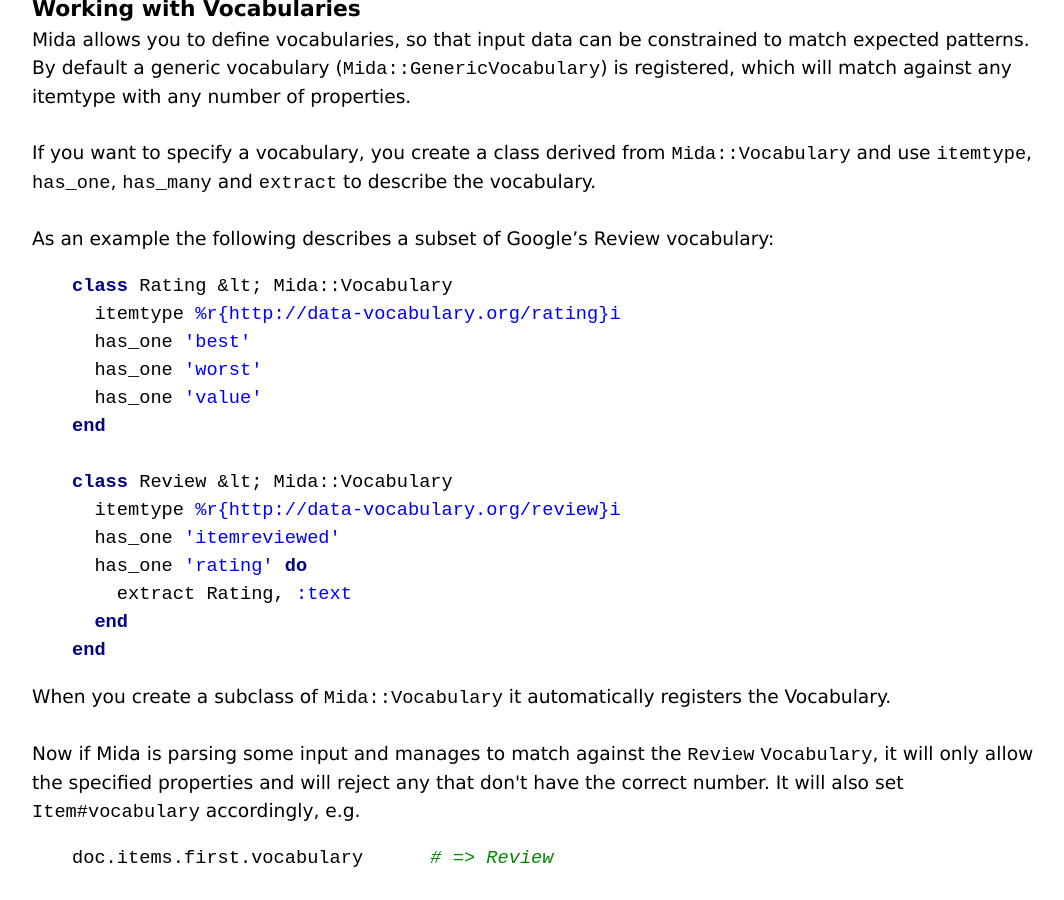
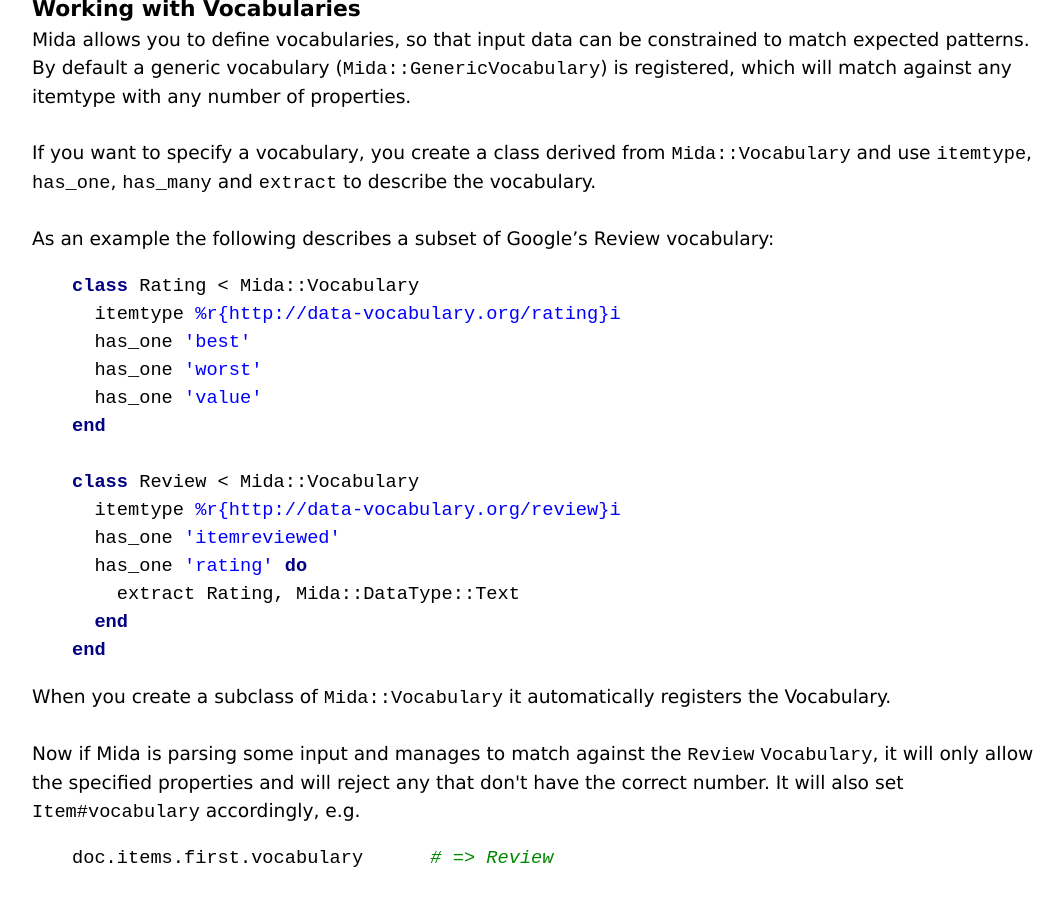
Before and after one commit to lawrencewoodman/mida, a Jekyll site: the page built from index.html, in a window 1280 px wide and 900 px high, scrolled down 1652 px. Shown: the whole window, without its empty margins (96-1160 px from the left). Built offline with Jekyll 4.4.1, drawn with Linux system fonts in a browser that asks for light colours; Markdown is read by kramdown in place of the engine named in the settings.

Commit message:
Use DataType::Text instead of :text

```diff
--- a/index.html
+++ b/index.html
@@ -93,18 +93,18 @@ to describe the vocabulary.<br />
 <br />
 As an example the following describes a subset of Google’s Review vocabulary:<br />
 {% highlight ruby %}
-class Rating &lt; Mida::Vocabulary
+class Rating < Mida::Vocabulary
   itemtype %r{http://data-vocabulary.org/rating}i
   has_one 'best'
   has_one 'worst'
   has_one 'value'
 end
 
-class Review &lt; Mida::Vocabulary
+class Review < Mida::Vocabulary
   itemtype %r{http://data-vocabulary.org/review}i
   has_one 'itemreviewed'
   has_one 'rating' do
-    extract Rating, :text
+    extract Rating, Mida::DataType::Text
   end
 end
 {% endhighlight %}
```
